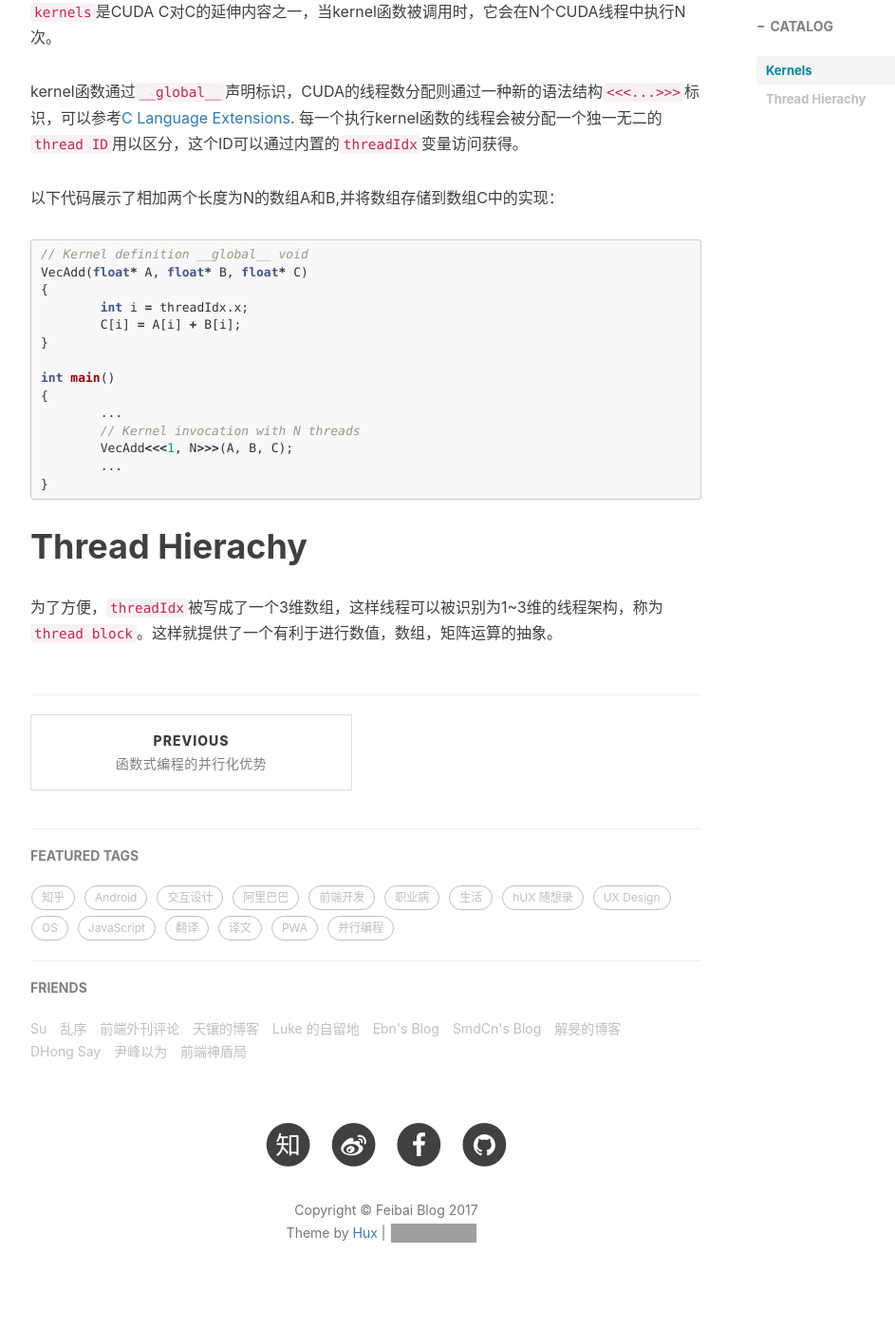
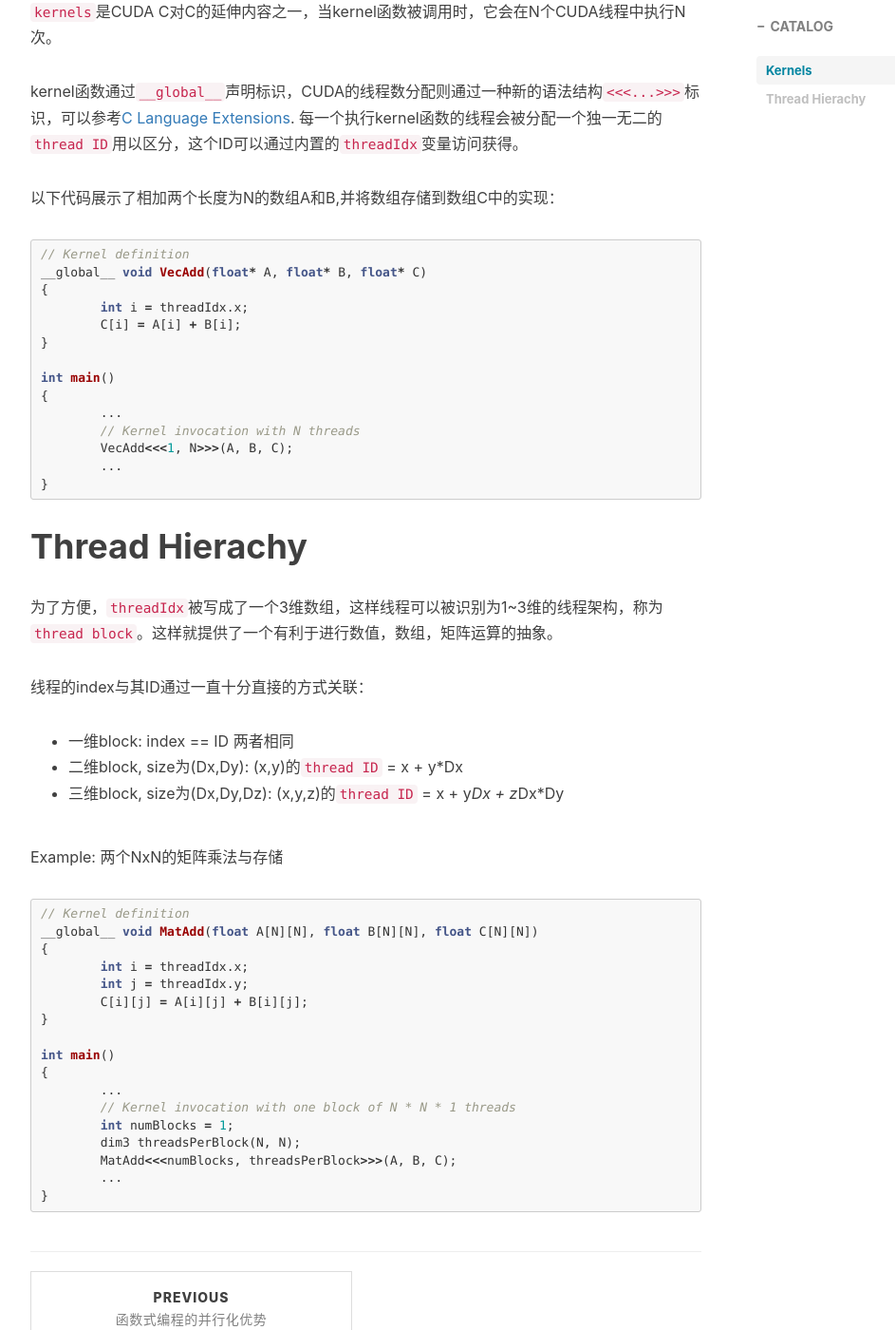
Before and after one commit to FeibHwang/my_Blog, a Jekyll site: the page built from _posts/2017-04-30-CUDA-Programming-Guide-Trans-Chap2.markdown, in a window 1280 px wide and 1400 px high, scrolled down 643 px. Shown: the whole window at 95% size, without its empty margins (233-1176 px from the left). Built offline with Jekyll 4.4.1, drawn with Linux system fonts in a browser that asks for light colours; nearby versions of some CDN libraries; comment, search, counter and statistics services are not loaded; grey boxes are pictures that could not be loaded.

Commit message:
add content

```diff
--- a/_posts/2017-04-30-CUDA-Programming-Guide-Trans-Chap2.markdown
+++ b/_posts/2017-04-30-CUDA-Programming-Guide-Trans-Chap2.markdown
@@ -22,8 +22,8 @@ kernel函数通过`__global__`声明标识，CUDA的线程数分配则通过一
 
 {% highlight c %}
 
-// Kernel definition __global__ void
-VecAdd(float* A, float* B, float* C)
+// Kernel definition
+__global__ void VecAdd(float* A, float* B, float* C)
 {
 	int i = threadIdx.x;
 	C[i] = A[i] + B[i];
@@ -42,3 +42,33 @@ int main()
 # Thread Hierachy
 
 为了方便，`threadIdx`被写成了一个3维数组，这样线程可以被识别为1~3维的线程架构，称为`thread block`。这样就提供了一个有利于进行数值，数组，矩阵运算的抽象。
+
+线程的index与其ID通过一直十分直接的方式关联：
+* 一维block: index == ID 两者相同
+* 二维block, size为(Dx,Dy): (x,y)的`thread ID` = x + y*Dx
+* 三维block, size为(Dx,Dy,Dz): (x,y,z)的`thread ID` = x + y*Dx + z*Dx*Dy
+
+Example: 两个NxN的矩阵乘法与存储
+
+{% highlight c %}
+
+// Kernel definition
+__global__ void MatAdd(float A[N][N], float B[N][N], float C[N][N])
+{
+	int i = threadIdx.x;
+	int j = threadIdx.y;
+	C[i][j] = A[i][j] + B[i][j];
+}
+
+int main()
+{
+	...
+	// Kernel invocation with one block of N * N * 1 threads
+	int numBlocks = 1;
+	dim3 threadsPerBlock(N, N);
+	MatAdd<<<numBlocks, threadsPerBlock>>>(A, B, C);
+	...
+}
+
+
+{% endhighlight %}
```
